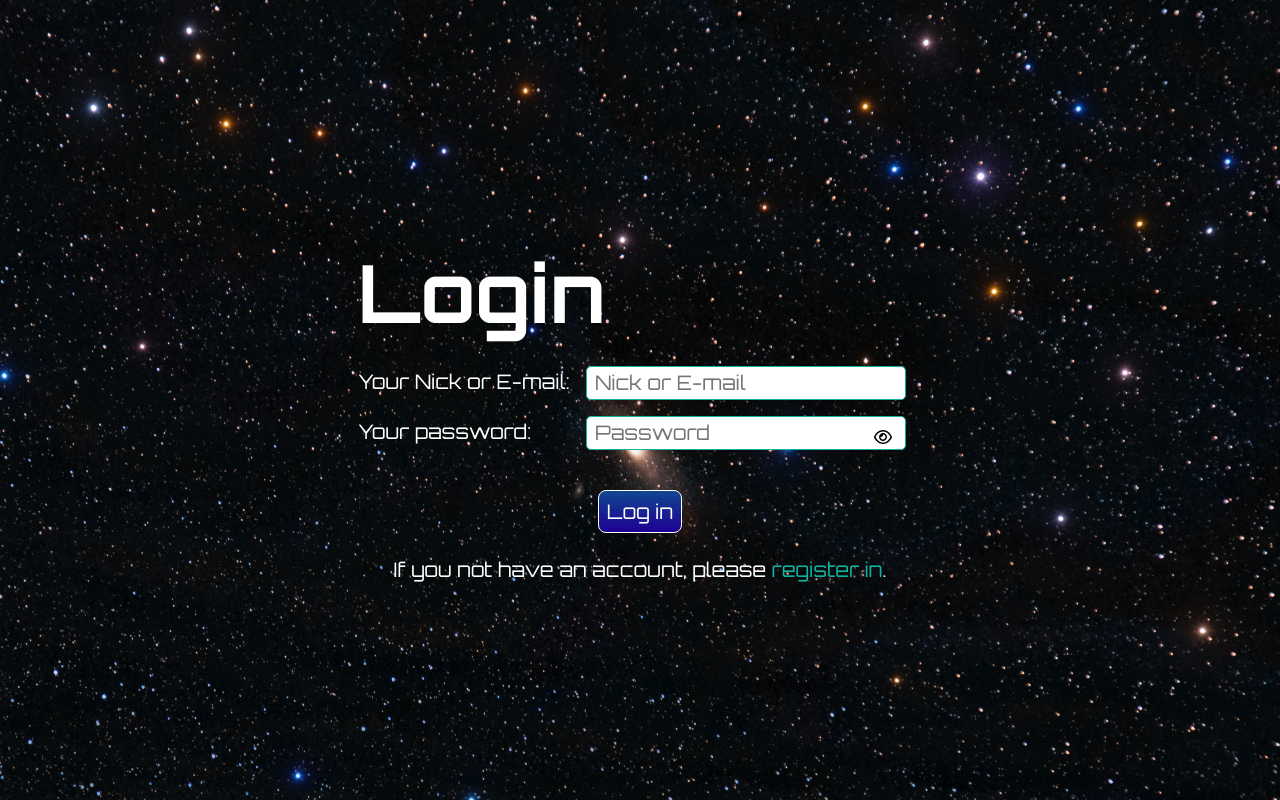
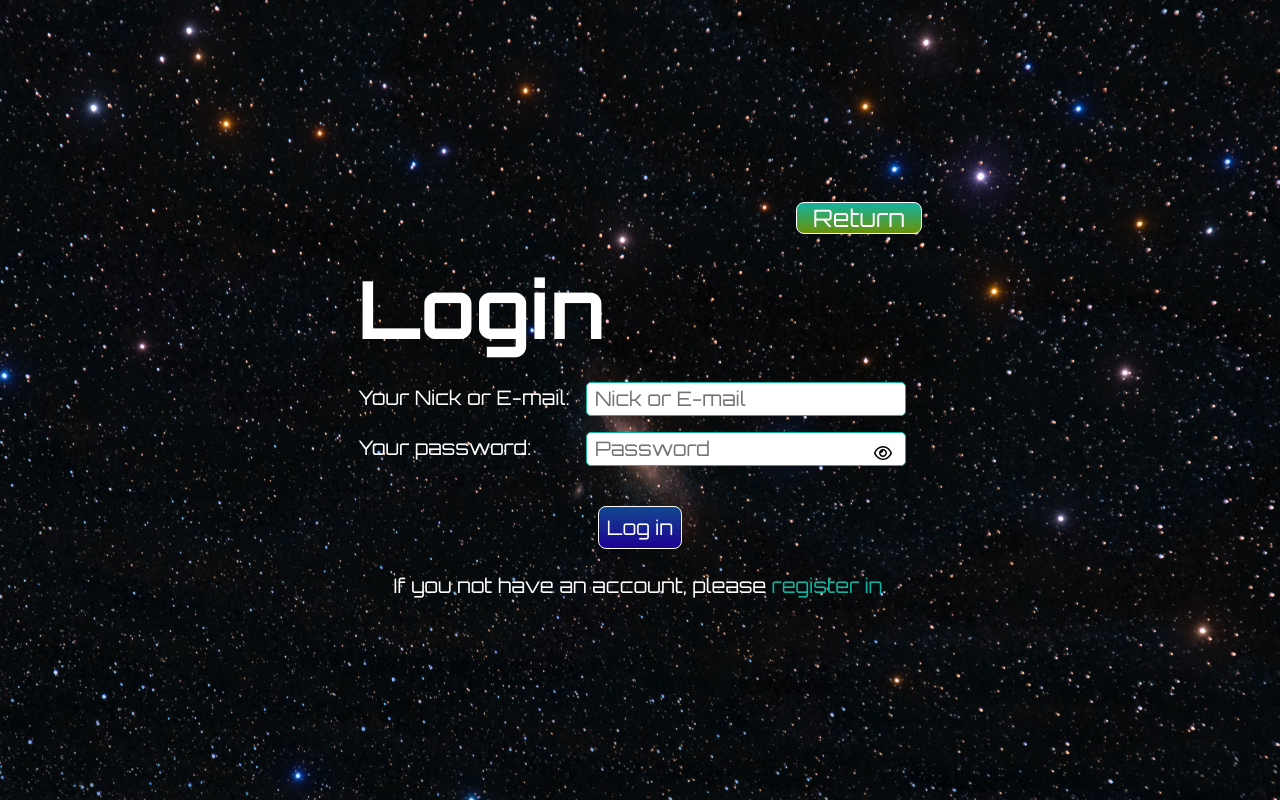
Before and after one commit to aniaorwatk/page-exploration-space, a React (Create React App) app: page /login in a window 1280 px wide. Built offline with nearby package versions, Linux system fonts and the light colour scheme.

Commit message:
add return  to L and R

```diff
--- a/src/component/Buttons/ButtonReturn/ButtonReturn.scss
+++ b/src/component/Buttons/ButtonReturn/ButtonReturn.scss
@@ -7,7 +7,7 @@
     border-radius: 0.5rem;
     cursor: pointer;
     color: $color-text-white;
-    a{
+    &__link{
         padding: 1rem;
         text-decoration: none;
         font-size: $font-size-L;
--- a/src/component/Buttons/ButtonReturn/ButtonReturn.tsx
+++ b/src/component/Buttons/ButtonReturn/ButtonReturn.tsx
@@ -6,7 +6,7 @@ const ButtonReturn = () => {
   const labelLink = "Return";
   return (
     <button type="button" className="btnReturn">
-      <Link to="/">{labelLink}</Link>
+      <Link to="/"> <span className="btnReturn__link">{labelLink}</span></Link >
     </button>
   );
 };
--- a/src/component/Login/Login.scss
+++ b/src/component/Login/Login.scss
@@ -35,6 +35,9 @@
         color: $color-sea;
         text-decoration: none;
       }
+      .btnReturn {
+        align-self: flex-end;
+      }
     }
   }
 
--- a/src/component/Login/Login.tsx
+++ b/src/component/Login/Login.tsx
@@ -2,6 +2,7 @@ import React, { useState } from "react";
 import { SubmitHandler, useForm } from "react-hook-form";
 import labels from "../../labels";
 import ButtonPrimary from "../Buttons/ButtonPrimary";
+import ButtonReturn from "../Buttons/ButtonReturn/ButtonReturn";
 import Input from "../Input/Input";
 import {
   buttonClass,
@@ -48,6 +49,7 @@ const Login = () => {
   return (
     <div className="login">
       <div className="login__box">
+        <ButtonReturn/>
         <h1>{labels.login.title}</h1>
         <form onSubmit={handleSubmit(onSubmit)}>
           <Input
--- a/src/component/Register/Register.scss
+++ b/src/component/Register/Register.scss
@@ -12,7 +12,6 @@
   &__box {
     display: flex;
     justify-content: center;
-    // align-items:stretch;
     flex-direction: column;
     h1 {
       align-self: flex-start;
@@ -22,7 +21,6 @@
     form {
       display: flex;
       flex-direction: column;
-      // align-items: center;
       button {
         align-self: center;
         margin: 1.5rem;
@@ -35,6 +33,10 @@
     a {
       color: $color-sea;
       text-decoration: none;
+    }
+
+    .btnReturn {
+      align-self: flex-end;
     }
   }
 }
--- a/src/component/Register/Register.tsx
+++ b/src/component/Register/Register.tsx
@@ -6,6 +6,7 @@ import labels, {
   minCharactersPassword,
 } from "../../labels";
 import ButtonPrimary from "../Buttons/ButtonPrimary";
+import ButtonReturn from "../Buttons/ButtonReturn/ButtonReturn";
 import Input from "../Input/Input";
 import "./Register.scss";
 import {
@@ -93,6 +94,7 @@ const Register = () => {
   return (
     <div className="register">
       <div className="register__box">
+        <ButtonReturn />
         <h1>{labels.register.title}</h1>
         <form onSubmit={handleSubmit(onSubmit)}>
           <Input
```
